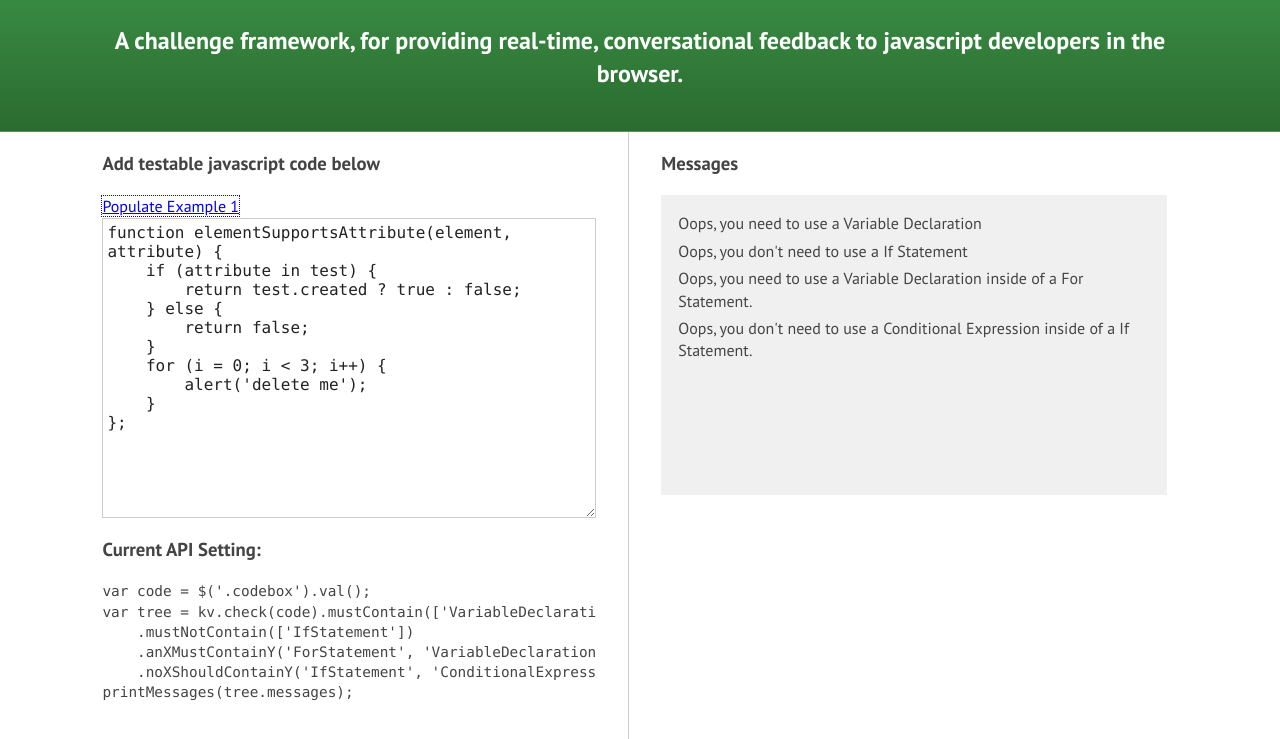
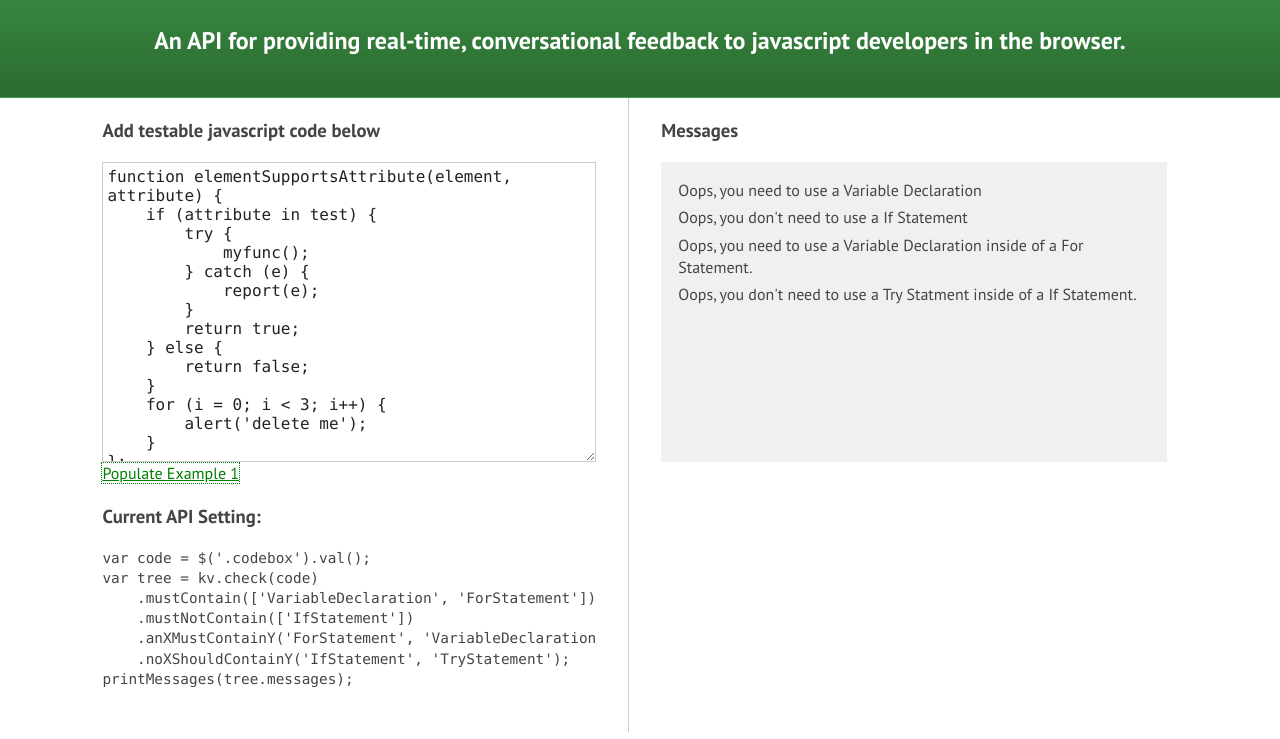
Before and after one commit to bryanbraun/jTutor, a plain HTML site: page index.html in a window 1280 px wide. Both pictures are taken after a click on the link "Populate Example 1". Shown: the part 97-836 px from the top of the page. Drawn offline with Linux system fonts and the light colour scheme.

Commit message:
Misc cleanup and bugfixes.

```diff
--- a/css/main.css
+++ b/css/main.css
@@ -98,6 +98,14 @@ body {
     width: 100%;
     padding: 0 8%;
 }
+
+.content a {
+    color: green;
+}
+.content a:link { color: green; }
+.content a:visited { color: green; }
+.content a:hover { color: green; }
+.content a:active { color: green; }
 
 .code-content {
     width: 49%;
--- a/index.html
+++ b/index.html
@@ -21,11 +21,14 @@
     <body>
         <header class="header">
             <h1>Khanversations</h1>
-            <h2>A challenge framework, for providing real-time, conversational feedback to javascript developers in the browser.</h2>
+            <h2>An API for providing real-time, conversational feedback to javascript developers in the browser.</h2>
         </header>
         <main class="content">
             <section class="code-content">
                 <h3>Add testable javascript code below</h3>
+                <form>
+                    <textarea class="codebox"></textarea>
+                </form>
                 <div class="examples">
                     <a href="#" class="example1">Populate Example 1</a>
                 </div>
@@ -33,7 +36,12 @@
                     <ol>
                         <li class="hidden-example1">function elementSupportsAttribute(element, attribute) {
     if (attribute in test) {
-        return test.created ? true : false;
+        try {
+            myfunc();
+        } catch (e) {
+            report(e);
+        }
+        return true;
     } else {
         return false;
     }
@@ -48,16 +56,14 @@
                     </ol>
                     <a href="#" class="example1">Populate Example 1</a>
                 </div>
-                <form>
-                    <textarea class="codebox"></textarea>
-                </form>
                 <div class="api-setting">
                     <h3>Current API Setting:</h3>
                     <pre>var code = $('.codebox').val();
-var tree = kv.check(code).mustContain(['VariableDeclaration', 'ForStatement'])
+var tree = kv.check(code)
+    .mustContain(['VariableDeclaration', 'ForStatement'])
     .mustNotContain(['IfStatement'])
     .anXMustContainY('ForStatement', 'VariableDeclaration')
-    .noXShouldContainY('IfStatement', 'ConditionalExpression');
+    .noXShouldContainY('IfStatement', 'TryStatement');
 printMessages(tree.messages);</pre>
                 </div>
             </section>
--- a/js/khanversations.js
+++ b/js/khanversations.js
@@ -18,7 +18,7 @@ var kv = (function () {
      *        current.
      */
     var listmap = {
-        "ConditionalExpression": "Conditional Expression", // Ternary
+        "ConditionalExpression": "Conditional Expression",
         "IfStatement": "If Statement",
         "ForStatement": "For Statement",
         "VariableDeclaration": "Variable Declaration",
@@ -130,6 +130,7 @@ var kv = (function () {
                 });
 
                 if (!item1Found || !item2Found) {
+                    this.scores = scores;
                     return [1];
                 }
 
@@ -161,6 +162,7 @@ var kv = (function () {
             return this;
         },
         this.areAnyXContainingY = function(x, y) {
+
             this.compareStructure(x, y);
             var allScores = this.scores;
             for (var i = 0; i < allScores.length; i++) {
--- a/js/main.js
+++ b/js/main.js
@@ -14,7 +14,7 @@ function inspectCode() {
     var tree = kv.check(code).mustContain(['VariableDeclaration', 'ForStatement'])
                              .mustNotContain(['IfStatement'])
                              .anXMustContainY('ForStatement', 'VariableDeclaration')
-                             .noXShouldContainY('IfStatement', 'ConditionalExpression');
+                             .noXShouldContainY('IfStatement', 'TryStatement');
     printMessages(tree.messages);
 }
 
```
Also changed, not shown: 1 other file.
